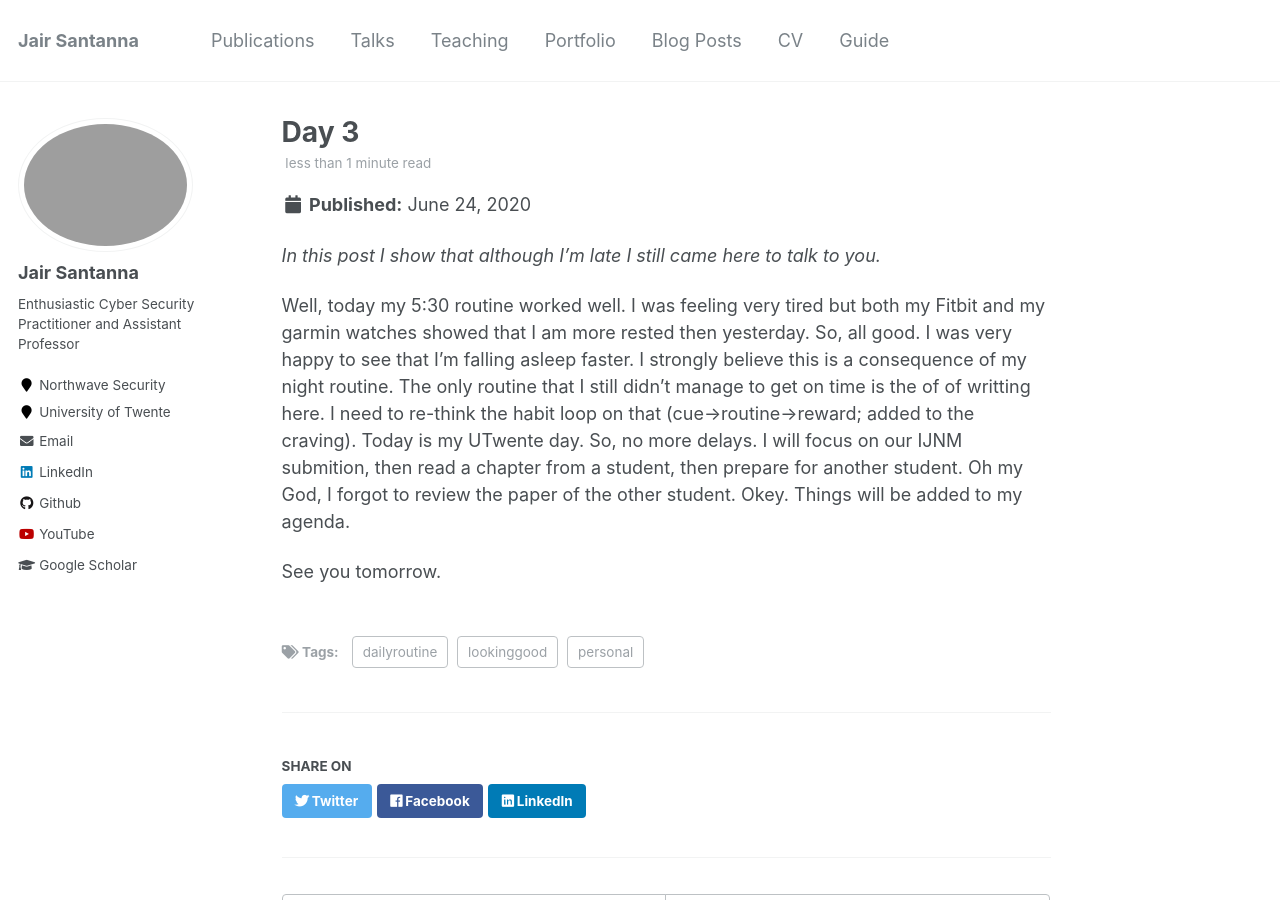
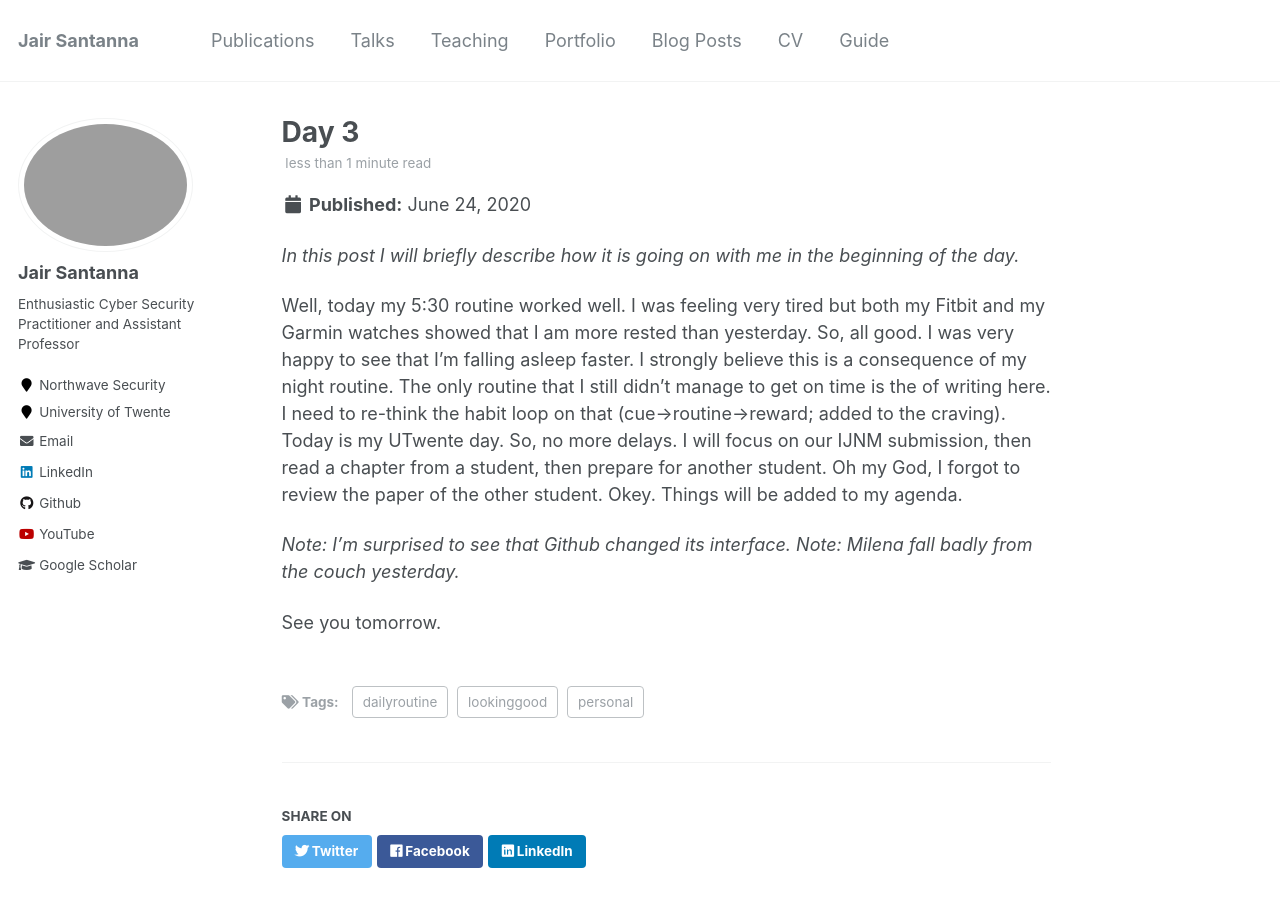
Before and after one commit to jjsantanna/jjsantanna.github.io, a Jekyll site: the page built from _posts/2020-06-23-day3.md, in a window 1280 px wide and 900 px high. Built offline with Jekyll 4.4.1, drawn with Linux system fonts in a browser that asks for light colours.

Commit message:
Update 2020-06-23-day3.md

```diff
--- a/_posts/2020-06-23-day3.md
+++ b/_posts/2020-06-23-day3.md
@@ -7,8 +7,11 @@ tags:
   - dailyroutine
   - lookinggood
 ---
-*In this post I show that although I'm late I still came here to talk to you.*
+*In this post I will briefly describe how it is going on with me in the beginning of the day.*
 
-Well, today my 5:30 routine worked well. I was feeling very tired but both my Fitbit and my garmin watches showed that I am more rested then yesterday. So, all good. I was very happy to see that I'm falling asleep faster. I strongly believe this is a consequence of my night routine. The only routine that I still didn't manage to get on time is the of of writting here. I need to re-think the habit loop on that (cue->routine->reward; added to the craving). Today is my UTwente day. So, no more delays. I will focus on our IJNM submition, then read a chapter from a student, then prepare for another student. Oh my God, I forgot to review the paper of the other student. Okey. Things will be added to my agenda.
+Well, today my 5:30 routine worked well. I was feeling very tired but both my Fitbit and my Garmin watches showed that I am more rested than yesterday. So, all good. I was very happy to see that I'm falling asleep faster. I strongly believe this is a consequence of my night routine. The only routine that I still didn't manage to get on time is the of writing here. I need to re-think the habit loop on that (cue->routine->reward; added to the craving). Today is my UTwente day. So, no more delays. I will focus on our IJNM submission, then read a chapter from a student, then prepare for another student. Oh my God, I forgot to review the paper of the other student. Okey. Things will be added to my agenda.
+
+*Note: I'm surprised to see that Github changed its interface.*
+*Note: Milena fall badly from the couch yesterday.*
 
 See you tomorrow.
```
